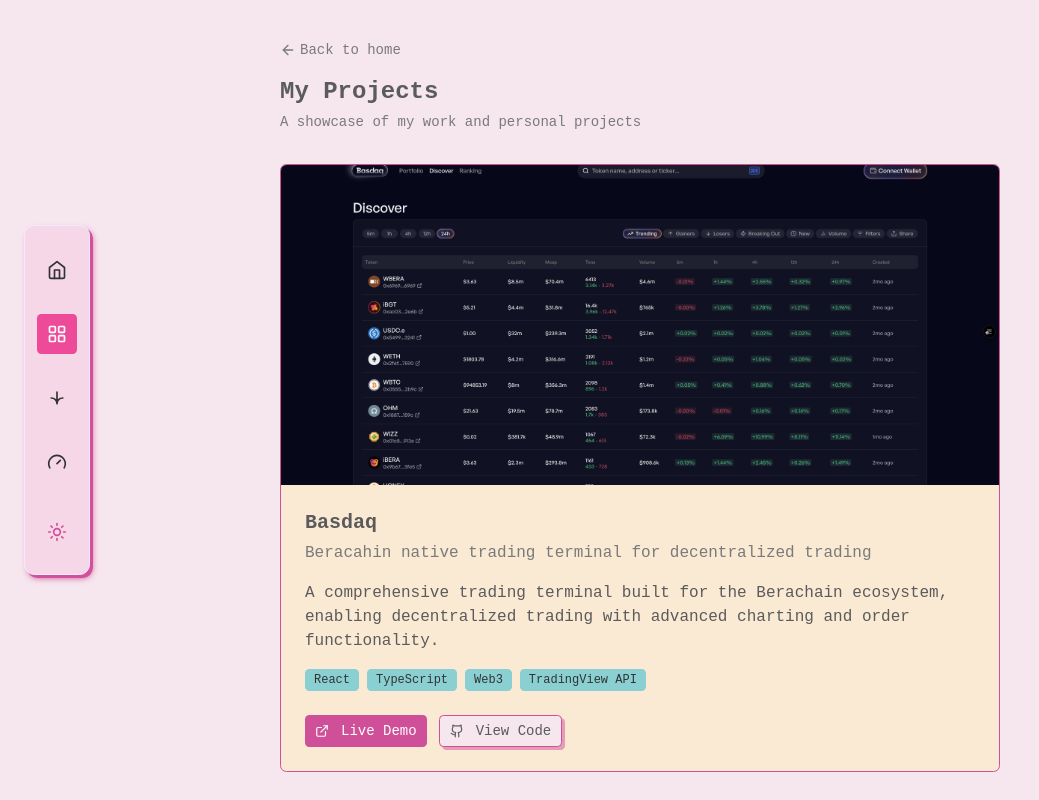
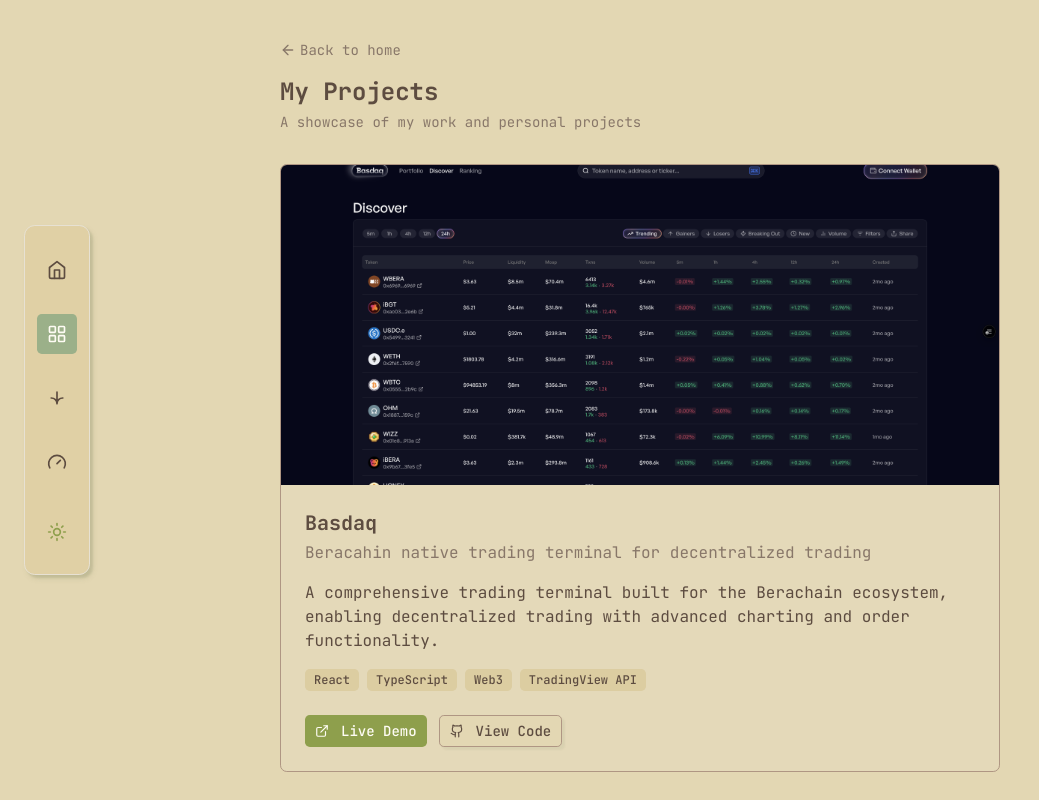
Before and after one commit to mystic-mango/dev-site, a Next.js app: page /projects in a window 1280 px wide. Shown: the top 800 px of the page, without its empty margins (0-1039 px from the left). Built offline with nearby package versions, Linux system fonts and the light colour scheme.

Commit message:
update theme

```diff
--- a/src/app/globals.css
+++ b/src/app/globals.css
@@ -3,180 +3,151 @@
 
 @custom-variant dark (&:is(.dark *));
 
+:root {
+  --background: oklch(0.88 0.05 91.79);
+  --foreground: oklch(0.43 0.03 59.22);
+  --card: oklch(0.89 0.04 87.57);
+  --card-foreground: oklch(0.43 0.03 59.22);
+  --popover: oklch(0.94 0.03 89.85);
+  --popover-foreground: oklch(0.43 0.03 59.22);
+  --primary: oklch(0.67 0.11 118.91);
+  --primary-foreground: oklch(0.99 0.01 88.64);
+  --secondary: oklch(0.85 0.06 91.15);
+  --secondary-foreground: oklch(0.43 0.03 59.22);
+  --muted: oklch(0.85 0.06 91.15);
+  --muted-foreground: oklch(0.58 0.03 60.93);
+  --accent: oklch(0.84 0.07 90.33);
+  --accent-foreground: oklch(0.43 0.03 59.22);
+  --destructive: oklch(0.71 0.10 29.98);
+  --destructive-foreground: oklch(0.98 0.01 91.48);
+  --border: oklch(0.69 0.04 59.84);
+  --input: oklch(0.84 0.07 90.33);
+  --ring: oklch(0.73 0.06 130.85);
+  --chart-1: oklch(0.73 0.06 130.85);
+  --chart-2: oklch(0.68 0.06 132.45);
+  --chart-3: oklch(0.82 0.03 136.65);
+  --chart-4: oklch(0.59 0.05 137.62);
+  --chart-5: oklch(0.52 0.04 137.19);
+  --sidebar: oklch(0.86 0.06 90.52);
+  --sidebar-foreground: oklch(0.43 0.03 59.22);
+  --sidebar-primary: oklch(0.73 0.06 130.85);
+  --sidebar-primary-foreground: oklch(0.99 0.01 88.64);
+  --sidebar-accent: oklch(0.92 0.02 88.00);
+  --sidebar-accent-foreground: oklch(0.43 0.03 59.22);
+  --sidebar-border: oklch(0.91 0.02 88.00);
+  --sidebar-ring: oklch(0.73 0.06 130.85);
+  --font-sans: Merriweather, serif;
+  --font-serif: Source Serif 4, serif;
+  --font-mono: JetBrains Mono, monospace;
+  --radius: 0.425rem;
+  --shadow-2xs: 3px 3px 2px 0px hsl(88 22% 35% / 0.07);
+  --shadow-xs: 3px 3px 2px 0px hsl(88 22% 35% / 0.07);
+  --shadow-sm: 3px 3px 2px 0px hsl(88 22% 35% / 0.15), 3px 1px 2px -1px hsl(88 22% 35% / 0.15);
+  --shadow: 3px 3px 2px 0px hsl(88 22% 35% / 0.15), 3px 1px 2px -1px hsl(88 22% 35% / 0.15);
+  --shadow-md: 3px 3px 2px 0px hsl(88 22% 35% / 0.15), 3px 2px 4px -1px hsl(88 22% 35% / 0.15);
+  --shadow-lg: 3px 3px 2px 0px hsl(88 22% 35% / 0.15), 3px 4px 6px -1px hsl(88 22% 35% / 0.15);
+  --shadow-xl: 3px 3px 2px 0px hsl(88 22% 35% / 0.15), 3px 8px 10px -1px hsl(88 22% 35% / 0.15);
+  --shadow-2xl: 3px 3px 2px 0px hsl(88 22% 35% / 0.38);
+}
+
+.dark {
+  --background: oklch(0.33 0.02 88.07);
+  --foreground: oklch(0.92 0.02 82.12);
+  --card: oklch(0.36 0.02 82.33);
+  --card-foreground: oklch(0.92 0.02 82.12);
+  --popover: oklch(0.36 0.02 82.33);
+  --popover-foreground: oklch(0.92 0.02 82.12);
+  --primary: oklch(0.68 0.06 132.45);
+  --primary-foreground: oklch(0.27 0.01 61.02);
+  --secondary: oklch(0.44 0.02 84.55);
+  --secondary-foreground: oklch(0.92 0.02 82.12);
+  --muted: oklch(0.39 0.02 82.71);
+  --muted-foreground: oklch(0.71 0.02 73.62);
+  --accent: oklch(0.65 0.07 90.76);
+  --accent-foreground: oklch(0.27 0.01 61.02);
+  --destructive: oklch(0.63 0.08 31.30);
+  --destructive-foreground: oklch(0.94 0.02 84.59);
+  --border: oklch(0.44 0.02 84.55);
+  --input: oklch(0.44 0.02 84.55);
+  --ring: oklch(0.68 0.06 132.45);
+  --chart-1: oklch(0.68 0.06 132.45);
+  --chart-2: oklch(0.73 0.06 130.85);
+  --chart-3: oklch(0.59 0.05 137.62);
+  --chart-4: oklch(0.65 0.07 90.76);
+  --chart-5: oklch(0.52 0.04 137.19);
+  --sidebar: oklch(0.33 0.02 88.07);
+  --sidebar-foreground: oklch(0.92 0.02 82.12);
+  --sidebar-primary: oklch(0.68 0.06 132.45);
+  --sidebar-primary-foreground: oklch(0.27 0.01 61.02);
+  --sidebar-accent: oklch(0.65 0.07 90.76);
+  --sidebar-accent-foreground: oklch(0.27 0.01 61.02);
+  --sidebar-border: oklch(0.44 0.02 84.55);
+  --sidebar-ring: oklch(0.68 0.06 132.45);
+  --font-sans: Merriweather, serif;
+  --font-serif: Source Serif 4, serif;
+  --font-mono: JetBrains Mono, monospace;
+  --radius: 0.425rem;
+  --shadow-2xs: 3px 3px 2px 0px hsl(88 22% 35% / 0.07);
+  --shadow-xs: 3px 3px 2px 0px hsl(88 22% 35% / 0.07);
+  --shadow-sm: 3px 3px 2px 0px hsl(88 22% 35% / 0.15), 3px 1px 2px -1px hsl(88 22% 35% / 0.15);
+  --shadow: 3px 3px 2px 0px hsl(88 22% 35% / 0.15), 3px 1px 2px -1px hsl(88 22% 35% / 0.15);
+  --shadow-md: 3px 3px 2px 0px hsl(88 22% 35% / 0.15), 3px 2px 4px -1px hsl(88 22% 35% / 0.15);
+  --shadow-lg: 3px 3px 2px 0px hsl(88 22% 35% / 0.15), 3px 4px 6px -1px hsl(88 22% 35% / 0.15);
+  --shadow-xl: 3px 3px 2px 0px hsl(88 22% 35% / 0.15), 3px 8px 10px -1px hsl(88 22% 35% / 0.15);
+  --shadow-2xl: 3px 3px 2px 0px hsl(88 22% 35% / 0.38);
+}
+
 @theme inline {
   --color-background: var(--background);
   --color-foreground: var(--foreground);
-  --font-sans: Poppins, sans-serif;
-  --font-mono: Fira Code, monospace;
+  --color-card: var(--card);
+  --color-card-foreground: var(--card-foreground);
+  --color-popover: var(--popover);
+  --color-popover-foreground: var(--popover-foreground);
+  --color-primary: var(--primary);
+  --color-primary-foreground: var(--primary-foreground);
+  --color-secondary: var(--secondary);
+  --color-secondary-foreground: var(--secondary-foreground);
+  --color-muted: var(--muted);
+  --color-muted-foreground: var(--muted-foreground);
+  --color-accent: var(--accent);
+  --color-accent-foreground: var(--accent-foreground);
+  --color-destructive: var(--destructive);
+  --color-destructive-foreground: var(--destructive-foreground);
+  --color-border: var(--border);
+  --color-input: var(--input);
+  --color-ring: var(--ring);
+  --color-chart-1: var(--chart-1);
+  --color-chart-2: var(--chart-2);
+  --color-chart-3: var(--chart-3);
+  --color-chart-4: var(--chart-4);
+  --color-chart-5: var(--chart-5);
+  --color-sidebar: var(--sidebar);
+  --color-sidebar-foreground: var(--sidebar-foreground);
+  --color-sidebar-primary: var(--sidebar-primary);
+  --color-sidebar-primary-foreground: var(--sidebar-primary-foreground);
+  --color-sidebar-accent: var(--sidebar-accent);
+  --color-sidebar-accent-foreground: var(--sidebar-accent-foreground);
+  --color-sidebar-border: var(--sidebar-border);
   --color-sidebar-ring: var(--sidebar-ring);
-  --color-sidebar-border: var(--sidebar-border);
-  --color-sidebar-accent-foreground: var(--sidebar-accent-foreground);
-  --color-sidebar-accent: var(--sidebar-accent);
-  --color-sidebar-primary-foreground: var(--sidebar-primary-foreground);
-  --color-sidebar-primary: var(--sidebar-primary);
-  --color-sidebar-foreground: var(--sidebar-foreground);
-  --color-sidebar: var(--sidebar);
-  --color-chart-5: var(--chart-5);
-  --color-chart-4: var(--chart-4);
-  --color-chart-3: var(--chart-3);
-  --color-chart-2: var(--chart-2);
-  --color-chart-1: var(--chart-1);
-  --color-ring: var(--ring);
-  --color-input: var(--input);
-  --color-border: var(--border);
-  --color-destructive: var(--destructive);
-  --color-accent-foreground: var(--accent-foreground);
-  --color-accent: var(--accent);
-  --color-muted-foreground: var(--muted-foreground);
-  --color-muted: var(--muted);
-  --color-secondary-foreground: var(--secondary-foreground);
-  --color-secondary: var(--secondary);
-  --color-primary-foreground: var(--primary-foreground);
-  --color-primary: var(--primary);
-  --color-popover-foreground: var(--popover-foreground);
-  --color-popover: var(--popover);
-  --color-card-foreground: var(--card-foreground);
-  --color-card: var(--card);
+
+  --font-sans: var(--font-sans);
+  --font-mono: var(--font-mono);
+  --font-serif: var(--font-serif);
+
   --radius-sm: calc(var(--radius) - 4px);
   --radius-md: calc(var(--radius) - 2px);
   --radius-lg: var(--radius);
   --radius-xl: calc(var(--radius) + 4px);
-  --font-serif: Lora, serif;
-  --radius: 0.4rem;
-  --tracking-tighter: calc(var(--tracking-normal) - 0.05em);
-  --tracking-tight: calc(var(--tracking-normal) - 0.025em);
-  --tracking-wide: calc(var(--tracking-normal) + 0.025em);
-  --tracking-wider: calc(var(--tracking-normal) + 0.05em);
-  --tracking-widest: calc(var(--tracking-normal) + 0.1em);
-  --tracking-normal: var(--tracking-normal);
+
+  --shadow-2xs: var(--shadow-2xs);
+  --shadow-xs: var(--shadow-xs);
+  --shadow-sm: var(--shadow-sm);
+  --shadow: var(--shadow);
+  --shadow-md: var(--shadow-md);
+  --shadow-lg: var(--shadow-lg);
+  --shadow-xl: var(--shadow-xl);
   --shadow-2xl: var(--shadow-2xl);
-  --shadow-xl: var(--shadow-xl);
-  --shadow-lg: var(--shadow-lg);
-  --shadow-md: var(--shadow-md);
-  --shadow: var(--shadow);
-  --shadow-sm: var(--shadow-sm);
-  --shadow-xs: var(--shadow-xs);
-  --shadow-2xs: var(--shadow-2xs);
-  --spacing: var(--spacing);
-  --letter-spacing: var(--letter-spacing);
-  --shadow-offset-y: var(--shadow-offset-y);
-  --shadow-offset-x: var(--shadow-offset-x);
-  --shadow-spread: var(--shadow-spread);
-  --shadow-blur: var(--shadow-blur);
-  --shadow-opacity: var(--shadow-opacity);
-  --color-shadow-color: var(--shadow-color);
-  --color-destructive-foreground: var(--destructive-foreground);
-}
-
-:root {
-  --radius: 0.4rem;
-  --background: oklch(0.94 0.02 345.70);
-  --foreground: oklch(0.47 0 0);
-  --card: oklch(0.95 0.05 86.89);
-  --card-foreground: oklch(0.47 0 0);
-  --popover: oklch(1.00 0 0);
-  --popover-foreground: oklch(0.47 0 0);
-  --primary: oklch(0.62 0.18 348.14);
-  --primary-foreground: oklch(1.00 0 0);
-  --secondary: oklch(0.81 0.07 198.19);
-  --secondary-foreground: oklch(0.32 0 0);
-  --muted: oklch(0.88 0.05 212.10);
-  --muted-foreground: oklch(0.58 0 0);
-  --accent: oklch(0.92 0.08 87.67);
-  --accent-foreground: oklch(0.32 0 0);
-  --destructive: oklch(0.71 0.17 21.96);
-  --border: oklch(0.62 0.18 348.14);
-  --input: oklch(0.92 0 0);
-  --ring: oklch(0.70 0.16 350.75);
-  --chart-1: oklch(0.70 0.16 350.75);
-  --chart-2: oklch(0.82 0.08 212.09);
-  --chart-3: oklch(0.92 0.08 87.67);
-  --chart-4: oklch(0.80 0.11 348.18);
-  --chart-5: oklch(0.62 0.19 353.91);
-  --sidebar: oklch(0.91 0.04 343.09);
-  --sidebar-foreground: oklch(0.32 0 0);
-  --sidebar-primary: oklch(0.66 0.21 354.31);
-  --sidebar-primary-foreground: oklch(1.00 0 0);
-  --sidebar-accent: oklch(0.82 0.11 346.02);
-  --sidebar-accent-foreground: oklch(0.32 0 0);
-  --sidebar-border: oklch(0.95 0.03 307.17);
-  --sidebar-ring: oklch(0.66 0.21 354.31);
-  --destructive-foreground: oklch(1.00 0 0);
-  --font-sans: Poppins, sans-serif;
-  --font-serif: Lora, serif;
-  --font-mono: Fira Code, monospace;
-  --shadow-color: hsl(325.78 58.18% 56.86% / 0.5);
-  --shadow-opacity: 1.0;
-  --shadow-blur: 0px;
-  --shadow-spread: 0px;
-  --shadow-offset-x: 3px;
-  --shadow-offset-y: 3px;
-  --letter-spacing: 0em;
-  --spacing: 0.25rem;
-  --shadow-2xs: 3px 3px 0px 0px hsl(325.78 58.18% 56.86% / 0.50);
-  --shadow-xs: 3px 3px 0px 0px hsl(325.78 58.18% 56.86% / 0.50);
-  --shadow-sm: 3px 3px 0px 0px hsl(325.78 58.18% 56.86% / 1.00), 3px 1px 2px -1px hsl(325.78 58.18% 56.86% / 1.00);
-  --shadow: 3px 3px 0px 0px hsl(325.78 58.18% 56.86% / 1.00), 3px 1px 2px -1px hsl(325.78 58.18% 56.86% / 1.00);
-  --shadow-md: 3px 3px 0px 0px hsl(325.78 58.18% 56.86% / 1.00), 3px 2px 4px -1px hsl(325.78 58.18% 56.86% / 1.00);
-  --shadow-lg: 3px 3px 0px 0px hsl(325.78 58.18% 56.86% / 1.00), 3px 4px 6px -1px hsl(325.78 58.18% 56.86% / 1.00);
-  --shadow-xl: 3px 3px 0px 0px hsl(325.78 58.18% 56.86% / 1.00), 3px 8px 10px -1px hsl(325.78 58.18% 56.86% / 1.00);
-  --shadow-2xl: 3px 3px 0px 0px hsl(325.78 58.18% 56.86% / 2.50);
-  --tracking-normal: 0em;
-}
-
-.dark {
-  --background: oklch(0.25 0.03 234.16);
-  --foreground: oklch(0.93 0.02 349.08);
-  --card: oklch(0.29 0.03 233.54);
-  --card-foreground: oklch(0.93 0.02 349.08);
-  --popover: oklch(0.29 0.03 233.54);
-  --popover-foreground: oklch(0.93 0.02 349.08);
-  --primary: oklch(0.92 0.08 87.67);
-  --primary-foreground: oklch(0.25 0.03 234.16);
-  --secondary: oklch(0.78 0.08 4.13);
-  --secondary-foreground: oklch(0.25 0.03 234.16);
-  --muted: oklch(0.27 0.01 255.58);
-  --muted-foreground: oklch(0.78 0.08 4.13);
-  --accent: oklch(0.67 0.10 356.98);
-  --accent-foreground: oklch(0.93 0.02 349.08);
-  --destructive: oklch(0.67 0.18 350.36);
-  --border: oklch(0.39 0.04 242.22);
-  --input: oklch(0.31 0.03 232.00);
-  --ring: oklch(0.70 0.09 201.87);
-  --chart-1: oklch(0.70 0.09 201.87);
-  --chart-2: oklch(0.78 0.08 4.13);
-  --chart-3: oklch(0.67 0.10 356.98);
-  --chart-4: oklch(0.44 0.07 217.08);
-  --chart-5: oklch(0.27 0.01 255.58);
-  --sidebar: oklch(0.23 0.03 235.97);
-  --sidebar-foreground: oklch(0.97 0.00 264.54);
-  --sidebar-primary: oklch(0.66 0.21 354.31);
-  --sidebar-primary-foreground: oklch(1.00 0 0);
-  --sidebar-accent: oklch(0.82 0.11 346.02);
-  --sidebar-accent-foreground: oklch(0.28 0.03 256.85);
-  --sidebar-border: oklch(0.37 0.03 259.73);
-  --sidebar-ring: oklch(0.66 0.21 354.31);
-  --destructive-foreground: oklch(0.25 0.03 234.16);
-  --radius: 0.4rem;
-  --font-sans: Poppins, sans-serif;
-  --font-serif: Lora, serif;
-  --font-mono: Fira Code, monospace;
-  --shadow-color: #324859;
-  --shadow-opacity: 1.0;
-  --shadow-blur: 0px;
-  --shadow-spread: 0px;
-  --shadow-offset-x: 3px;
-  --shadow-offset-y: 3px;
-  --letter-spacing: 0em;
-  --spacing: 0.25rem;
-  --shadow-2xs: 3px 3px 0px 0px hsl(206.15 28.06% 27.25% / 0.50);
-  --shadow-xs: 3px 3px 0px 0px hsl(206.15 28.06% 27.25% / 0.50);
-  --shadow-sm: 3px 3px 0px 0px hsl(206.15 28.06% 27.25% / 1.00), 3px 1px 2px -1px hsl(206.15 28.06% 27.25% / 1.00);
-  --shadow: 3px 3px 0px 0px hsl(206.15 28.06% 27.25% / 1.00), 3px 1px 2px -1px hsl(206.15 28.06% 27.25% / 1.00);
-  --shadow-md: 3px 3px 0px 0px hsl(206.15 28.06% 27.25% / 1.00), 3px 2px 4px -1px hsl(206.15 28.06% 27.25% / 1.00);
-  --shadow-lg: 3px 3px 0px 0px hsl(206.15 28.06% 27.25% / 1.00), 3px 4px 6px -1px hsl(206.15 28.06% 27.25% / 1.00);
-  --shadow-xl: 3px 3px 0px 0px hsl(206.15 28.06% 27.25% / 1.00), 3px 8px 10px -1px hsl(206.15 28.06% 27.25% / 1.00);
-  --shadow-2xl: 3px 3px 0px 0px hsl(206.15 28.06% 27.25% / 2.50);
 }
 
 @layer base {
--- a/src/app/layout.tsx
+++ b/src/app/layout.tsx
@@ -9,8 +9,8 @@
 });
 
 export const metadata: Metadata = {
-  title: "LEGION - Portfolio",
-  description: "Full Stack Developer, Web Developer, Freelancer",
+  title: "Tom Blake - Portfolio",
+  description: "Full Stack Developer, Web Developer",
 };
 
 export default function RootLayout({
--- a/src/components/category-labels.tsx
+++ b/src/components/category-labels.tsx
@@ -102,8 +102,8 @@
     ),
   },
   {
-    id: "legion",
-    name: "Legion",
+    id: "manog",
+    name: "mango",
     icon: (
       <svg
         xmlns="http://www.w3.org/2000/svg"
```
Also changed, not shown: src/components/contribution-calendar.tsx (+15 -3 lines).
